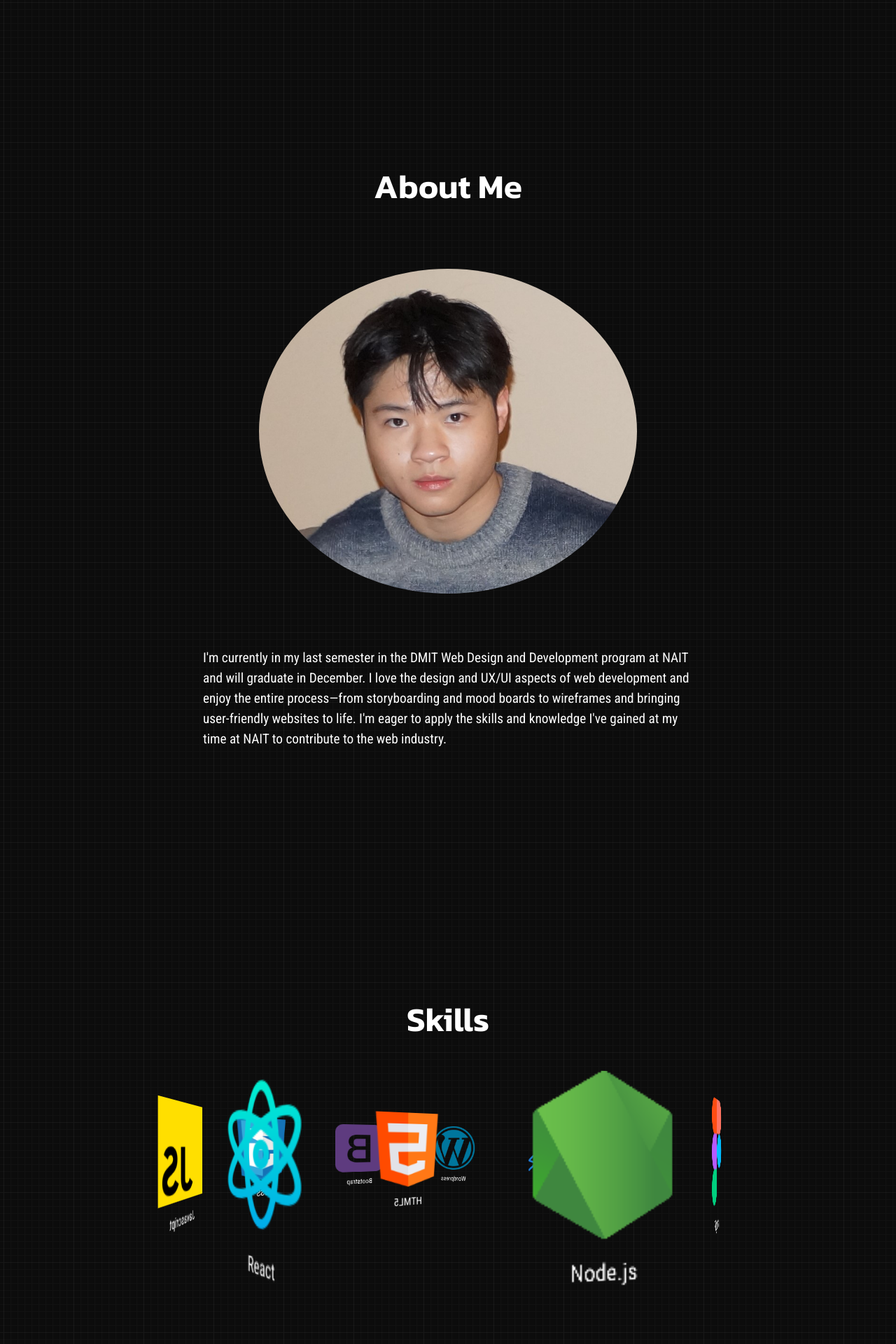
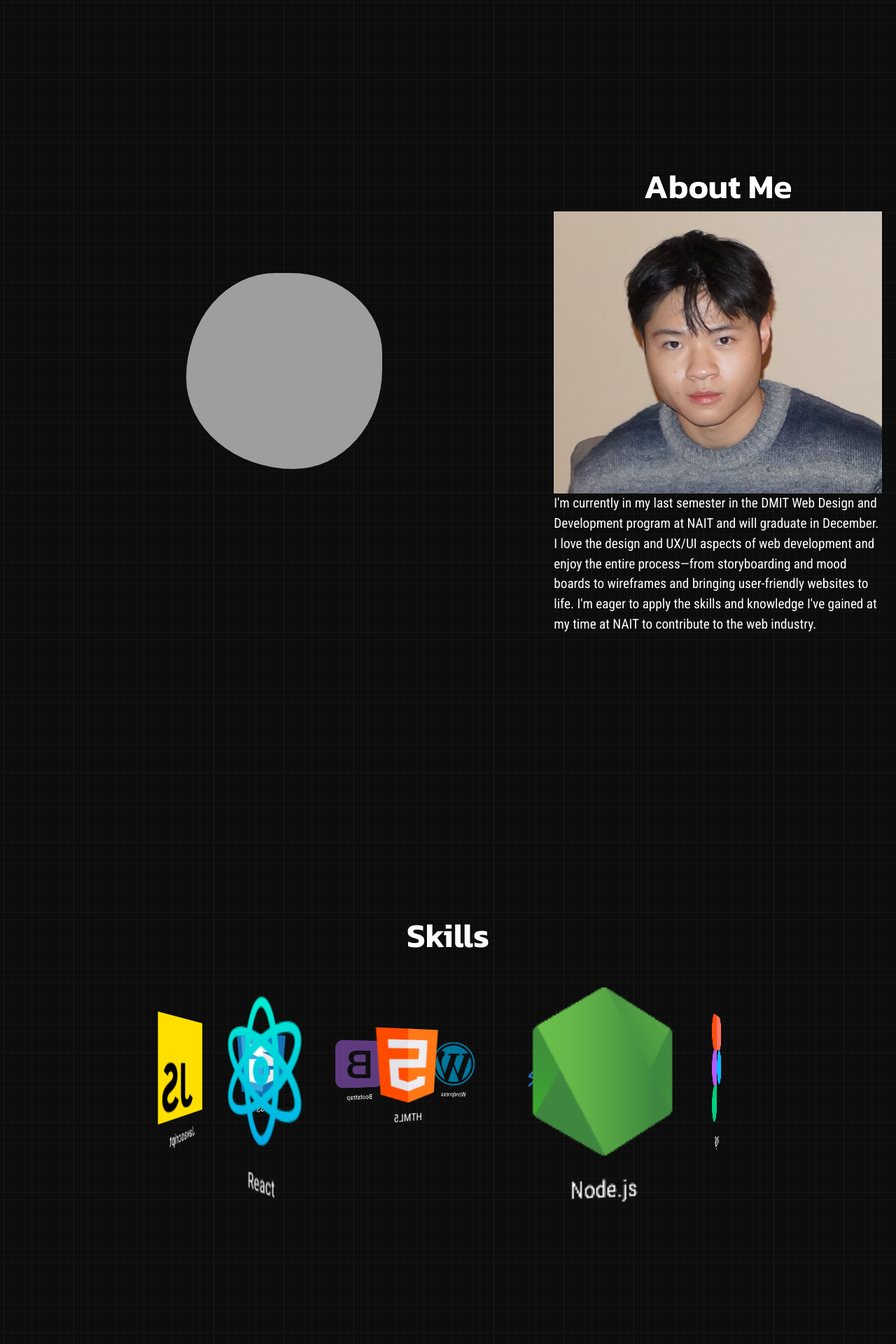
Before and after one commit to derekth26/Portfolio, a PHP site: page / in a window 1280 px wide. Shown: the part 602-2522 px from the top of the page at 70% size. Run offline with PHP 8.4, Linux system fonts and the light colour scheme; grey boxes are pictures that could not be loaded.

Commit message:
Oct 11, 2024, 1:19 PM

```diff
--- a/Derek Ho Portfolio/css/styles.css
+++ b/Derek Ho Portfolio/css/styles.css
@@ -534,25 +534,43 @@
   justify-content: center;
 }
 
-.aboutme img {
-  padding: 5rem;
-  opacity: 1;
-  width: 100%;
-  animation-name: floating;
-  animation-duration: 4.5s !important;
-  animation-iteration-count: infinite !important;
-  animation-timing-function: ease-in-out !important;
-  margin-left: 0px;
-  margin-top: 0px;
-  border-radius: 50%;
 
 
+
+.shape {
+
+  visibility: visible;
+  opacity: 1;
+  transform: matrix3d(1, 0, 0, 0, 0, 1, 0, 0, 0, 0, 1, 0, 0, 0, 0, 1);
+  transition: opacity 0.5s cubic-bezier(0.5, 0, 0, 1) 0.4s, transform 0.5s cubic-bezier(0.5, 0, 0, 1) 0.4s;
+  height:90vh;
+  width: 90vw;
 }
-@keyframes floating {
-  0% { transform: translate(0, 0px); }
-  50% { transform: translate(0, 15px); }
-  100% { transform: translate(0, 0px); }
+.bg-cover {
+  margin:20vh auto;
+    height: 280px;
+  width: 280px;
+   background-image: url("img/picofme");
+     -webkit-animation: liquid 7s ease-in-out infinite;
+    animation: liquid 7s ease-in-out infinite !important;
+    border-radius: 60% 40% 30% 70%/60% 30% 70% 40%;
+  background-size:cover;
+
 }
+@keyframes liquid {
+0% {
+    border-radius: 60% 40% 30% 70%/60% 30% 70% 40%;
+
+}
+50% {
+    border-radius: 30% 60% 70% 40%/50% 60% 30% 60%;
+
+}
+100% {
+    border-radius: 60% 40% 30% 70%/60% 30% 70% 40%;
+
+}
+  }
 
 
 .circle {
--- a/Derek Ho Portfolio/index.html
+++ b/Derek Ho Portfolio/index.html
@@ -103,6 +103,8 @@
             <div class="fade aboutme">
                 <div class="shape">
                     <div class="bg-cover">
+
+
                      </div>
                  </div>
                 <div class="tablet">
```
